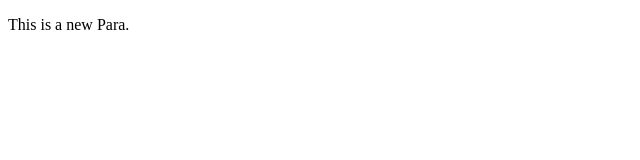
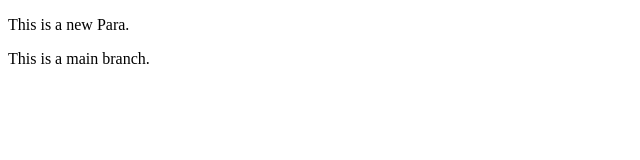
Before and after one commit to shubhankarbapat/LocalRepo, a plain HTML site: page index.html in a window 1280 px wide. Shown: the whole page, without its empty margins (0-640 px from the left). Drawn offline with Linux system fonts and the light colour scheme.

Commit message:
added a new line in main branch

```diff
--- a/index.html
+++ b/index.html
@@ -7,5 +7,6 @@
 </head>
 <body>
     <p>This is a new Para.</p>
+    <p>This is a main branch.</p>
 </body>
 </html>
```
